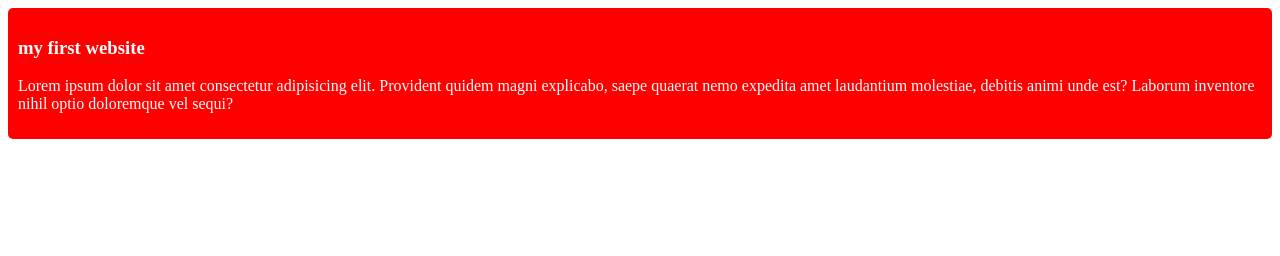
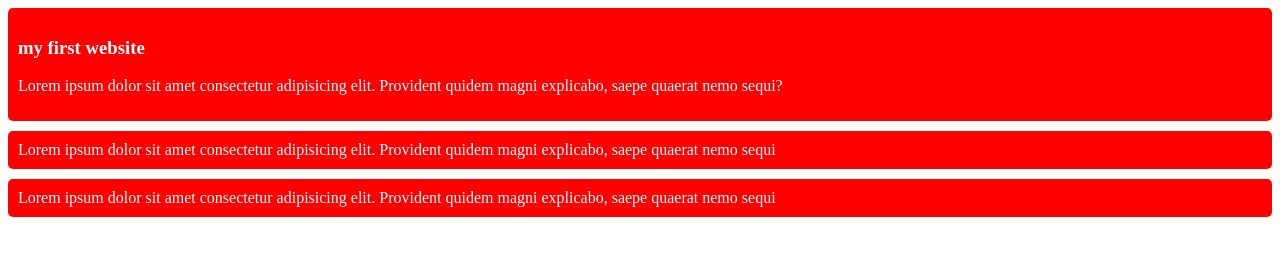
Before and after one commit to sabbirhasan32/my-github-repo, a plain HTML site: page index.html in a window 1280 px wide. Drawn offline with Linux system fonts and the light colour scheme.

Commit message:
added the second blog

```diff
--- a/index.html
+++ b/index.html
@@ -12,9 +12,16 @@
     <div>
         <h3>my first website </h3>
         <p>Lorem ipsum dolor sit amet consectetur adipisicing elit. Provident quidem magni explicabo, saepe quaerat nemo
-            expedita amet laudantium molestiae, debitis animi unde est? Laborum inventore nihil optio doloremque vel
+
             sequi?</p>
     </div>
+    <div>Lorem ipsum dolor sit amet consectetur adipisicing elit. Provident quidem magni explicabo, saepe quaerat nemo
+
+        sequi</div>
+        <div>Lorem ipsum dolor sit amet consectetur adipisicing elit. Provident quidem magni explicabo, saepe quaerat nemo
+
+            sequi</div>
+
 
 </body>
 
--- a/styles/blog.css
+++ b/styles/blog.css
@@ -4,4 +4,6 @@ div{
     color: white;
     padding: 10px;
     border-radius: 5px;
+    padding: 10px;
+    margin-bottom: 10px;
 }
```
